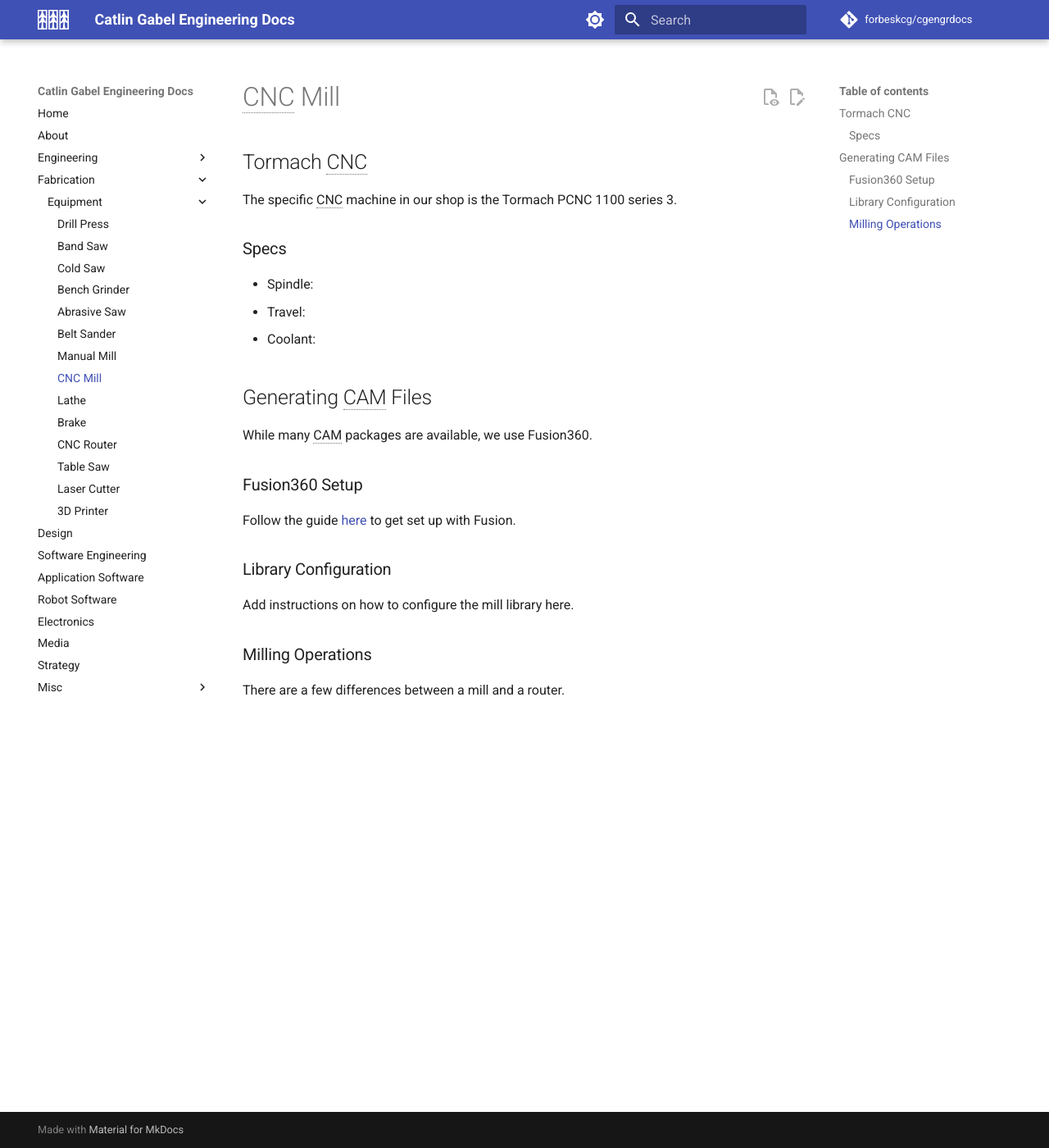
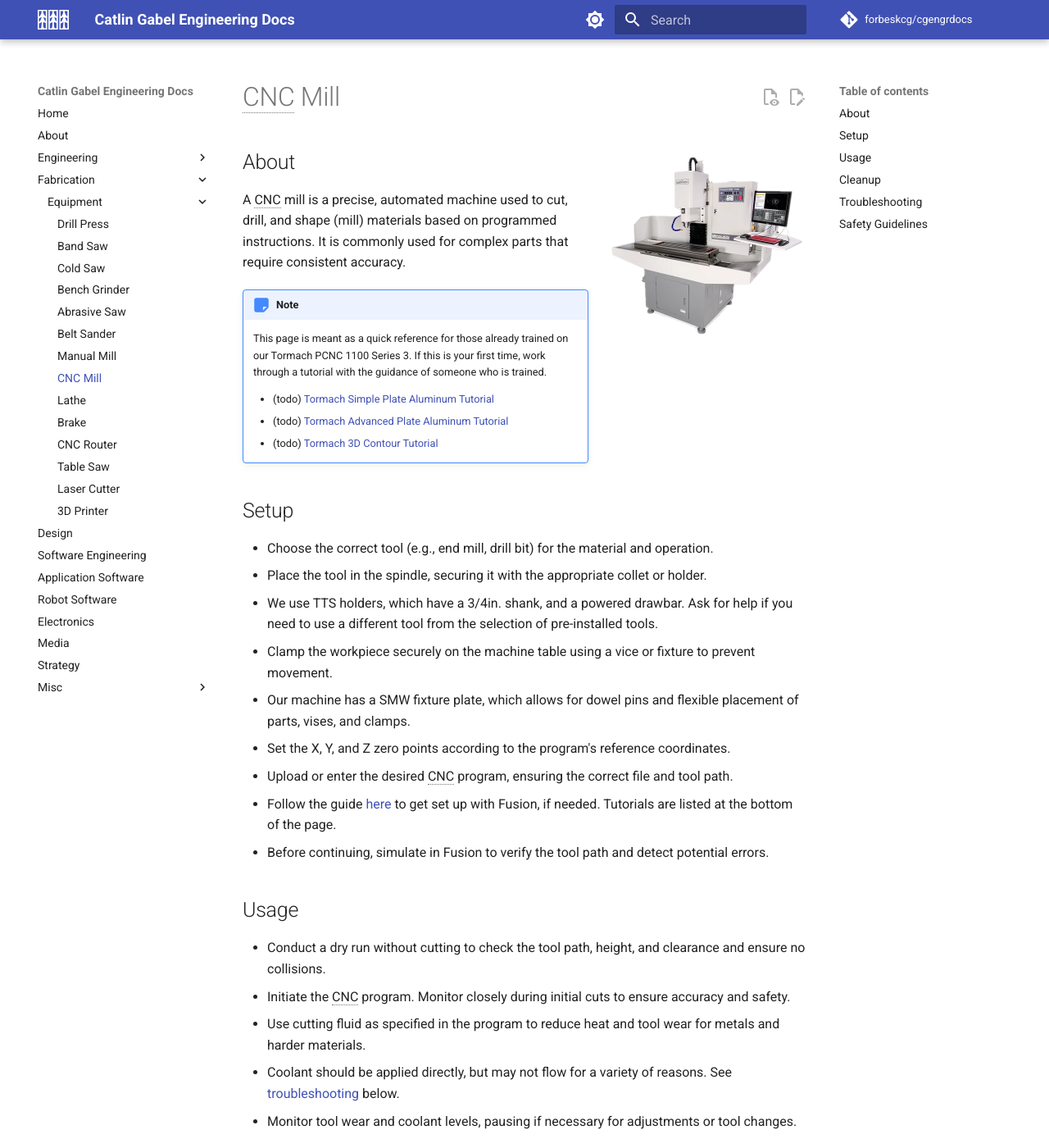
Before and after one commit to forbeskcg/cgengrdocs, an MkDocs documentation site: the page built from docs/fabrication/equipment/cnc_mill.md, in a window 1280 px wide and 1400 px high. Shown: the whole window at 82% size. Built offline with MkDocs 1.6.1 and Material for MkDocs 9.7.7, drawn with Linux system fonts in a browser that asks for light colours; comment, search, counter and statistics services are not loaded; some of the changed text lies outside the part shown.

Commit message:
Add pages for table saw and CNC mill

```diff
--- a/docs/fabrication/equipment/cnc_mill.md
+++ b/docs/fabrication/equipment/cnc_mill.md
@@ -1,27 +1,63 @@
 # CNC Mill
 
-## Tormach CNC
+![CNC mill](cnc_mill.png){ align="right" width="250px" }
 
-The specific CNC machine in our shop is the Tormach PCNC 1100 series 3.
+## About
 
-### Specs
+A CNC mill is a precise, automated machine used to cut, drill, and shape (mill) materials based on programmed instructions. It is commonly used for complex parts that require consistent accuracy.
 
-- Spindle:
-- Travel:
-- Coolant:
+!!! note
+    This page is meant as a quick reference for those already trained on our Tormach PCNC 1100 Series 3. If this is your first time, work through a tutorial with the guidance of someone who is trained.
 
-## Generating CAM Files
+    - (todo) [Tormach Simple Plate Aluminum Tutorial]()
+    - (todo) [Tormach Advanced Plate Aluminum Tutorial]()
+    - (todo) [Tormach 3D Contour Tutorial]()
 
-While many CAM packages are available, we use Fusion360.
+## Setup
 
-### Fusion360 Setup
+- Choose the correct tool (e.g., end mill, drill bit) for the material and operation.
+- Place the tool in the spindle, securing it with the appropriate collet or holder.
+  - We use TTS holders, which have a 3/4in. shank, and a powered drawbar. Ask for help if you need to use a different tool from the selection of pre-installed tools.
+- Clamp the workpiece securely on the machine table using a vice or fixture to prevent movement.
+  - Our machine has a SMW fixture plate, which allows for dowel pins and flexible placement of parts, vises, and clamps.
+- Set the X, Y, and Z zero points according to the program's reference coordinates.
+- Upload or enter the desired CNC program, ensuring the correct file and tool path.
+  - Follow the guide [here](../fusion360.md) to get set up with Fusion, if needed. Tutorials are listed at the bottom of the page.
+  - Before continuing, simulate in Fusion to verify the tool path and detect potential errors.
 
-Follow the guide [here](../fusion360.md) to get set up with Fusion.
+## Usage
 
-### Library Configuration
+- Conduct a dry run without cutting to check the tool path, height, and clearance and ensure no collisions.
+- Initiate the CNC program. Monitor closely during initial cuts to ensure accuracy and safety.
+- Use cutting fluid as specified in the program to reduce heat and tool wear for metals and harder materials.
+  - Coolant should be applied directly, but may not flow for a variety of reasons. See [troubleshooting](#troubleshooting) below.
+- Monitor tool wear and coolant levels, pausing if necessary for adjustments or tool changes.
 
-Add instructions on how to configure the mill library here.
+## Cleanup
 
-### Milling Operations
+- Use a vacuum or brush to clear chips and shavings from the table and machine area.
+- Place used tools and holders back in storage.
+- Wipe down surfaces and ensure the machine is in clean condition for the next use.
 
-There are a few differences between a mill and a router.
+## Troubleshooting
+
+| Issue | Action |
+| ----- | ------ |
+| Tool breakage | Ensure the tool is suitable for the material and operation, and check feed rate and RPM settings. |
+| Inaccurate cuts | Verify that the workpiece is clamped securely and that zero points are correctly set. |
+| Coolant not flowing | Ensure coolant is present in the tank. <br/>Ensure the control panel Coolant switch is set to `Auto`. <br/>Ensure coolant is enabled for the specific operation in Fusion. <br/>Double-check that pressure is present at the coolant tank solenoid. |
+| Constant beeping sound | Our machine is equipped with an auto oiler. Remove the cap on the top and pour in way oil up to the `Max` line. |
+
+## Safety Guidelines
+
+| Symbol | Description |
+| ------ | ----------- |
+| ![Closed-Toe Shoes](../../safety/ISO_7010_icons/M008%20Closed%20Toe%20Shoes.png){ width="40px" } | Closed-Toe Shoes <br/> **Required** |
+| ![Eye Protection](../../safety/ISO_7010_icons/M004%20Safety%20Glasses.png){ width="40px" } | Eye Protection <br/> **Required** |
+| ![Hearing Protection](../../safety/ISO_7010_icons/M003%20Hearing%20Protection.png){ width="40px" } | Hearing Protection <br/> **As Needed** |
+| ![Long Hair](../../safety/ISO_7010_icons/M014%20Hard%20Hat.png){ width="40px" } | Tie Back Long Hair / Loose Clothes <br/> **Required** |
+
+- Always ensure the workpiece is clamped tightly to prevent movement during operation.
+- Always perform simulations or dry runs to confirm the tool path is safe and accurate.
+- Keep hands and body clear of the cutting area, especially when the spindle is running.
+- Allow the machine to come to a full stop before making adjustments or retrieving the workpiece.
```
Also changed, not shown: docs/fabrication/equipment/table_saw.md (+71 -0 lines), docs/fabrication/equipment/cnc_mill.png (added), docs/fabrication/equipment/sawstop.png (added).
